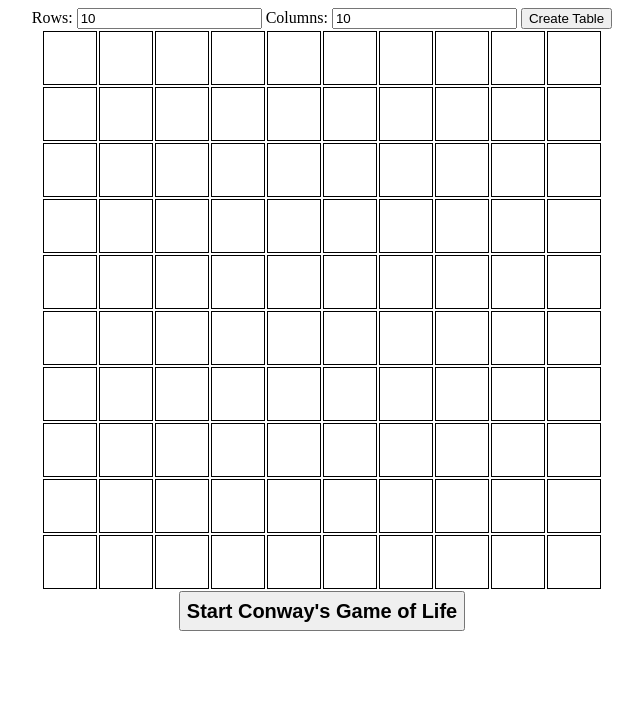
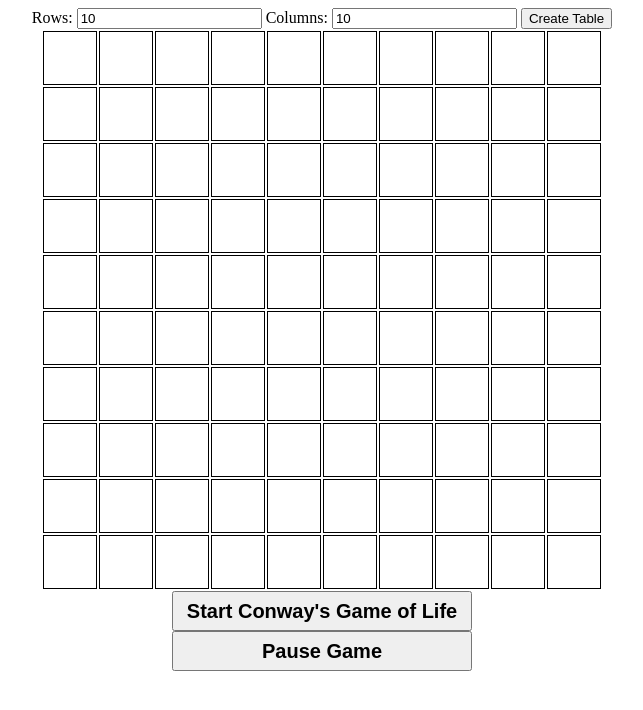
Before and after one commit to brianneas/conways-game-of-life, a plain HTML site: page index.html in a window 1280 px wide. Both pictures are taken after a click on the button "Create Table". Shown: the whole page, without its empty margins (318-961 px from the left). Drawn offline with nearby package versions, Linux system fonts and the light colour scheme.

Commit message:
Add ability to run continuously and pause

```diff
--- a/app.js
+++ b/app.js
@@ -1,6 +1,7 @@
 const gameState = {
   rows : null,
   columns : null,
+  running : false
 }
 
 function createTable() {
@@ -9,7 +10,8 @@ function createTable() {
   gameState.columns = parseInt($('#columns').val())
 
   buildTable(table, gameState.rows, gameState.columns)
-  createStartButton()
+
+  $('.gameButton').show()
 }
 
 function buildTable(table, rows, columns) {
@@ -33,18 +35,19 @@ function buildTable(table, rows, columns) {
   }
 }
 
-function createStartButton() {
-  const startButton = $('<button>Start Conway\'s Game of Life</button>')
-
-  startButton.attr({
-    class : 'startButton',
-    onclick : 'runGame()'
-  })
-
-  $('body').append(startButton)
+function runGame() {
+  gameState.running = true
+  gameOn()
 }
 
-function runGame() {
+function gameOn() {
+  if (gameState.running) {
+    game()
+    setTimeout(gameOn, 1000)
+  }
+}
+
+function game() {
   const currentBoardState = getBoardState()
 
   for (let i_index = 0; i_index <= gameState.rows - 1; i_index++) {
@@ -137,3 +140,7 @@ function checkLiveNeighbors(row, column) {
     return cell === true
   }).length
 }
+
+function pauseGame() {
+  gameState.running = false
+}
--- a/index.html
+++ b/index.html
@@ -12,5 +12,11 @@
     Columns: <input name="columns" type="number" id="columns" value="10">
     <button onclick="createTable()">Create Table</button>
     <table class="table center"></table>
+    <div>
+      <button class="gameButton" onclick="runGame()">Start Conway's Game of Life</button>
+    </div>
+    <div>
+      <button class="gameButton" onclick="pauseGame()">Pause Game</button>
+    </div>
   </body>
 </html>
--- a/styles.css
+++ b/styles.css
@@ -17,9 +17,10 @@ td {
   background-color: black;
 }
 
-.startButton {
+.gameButton {
   height: 40px;
-  width: auto;
+  width: 300px;
   font-size: 20px;
   font-weight: bold;
+  display: none;
 }
```
